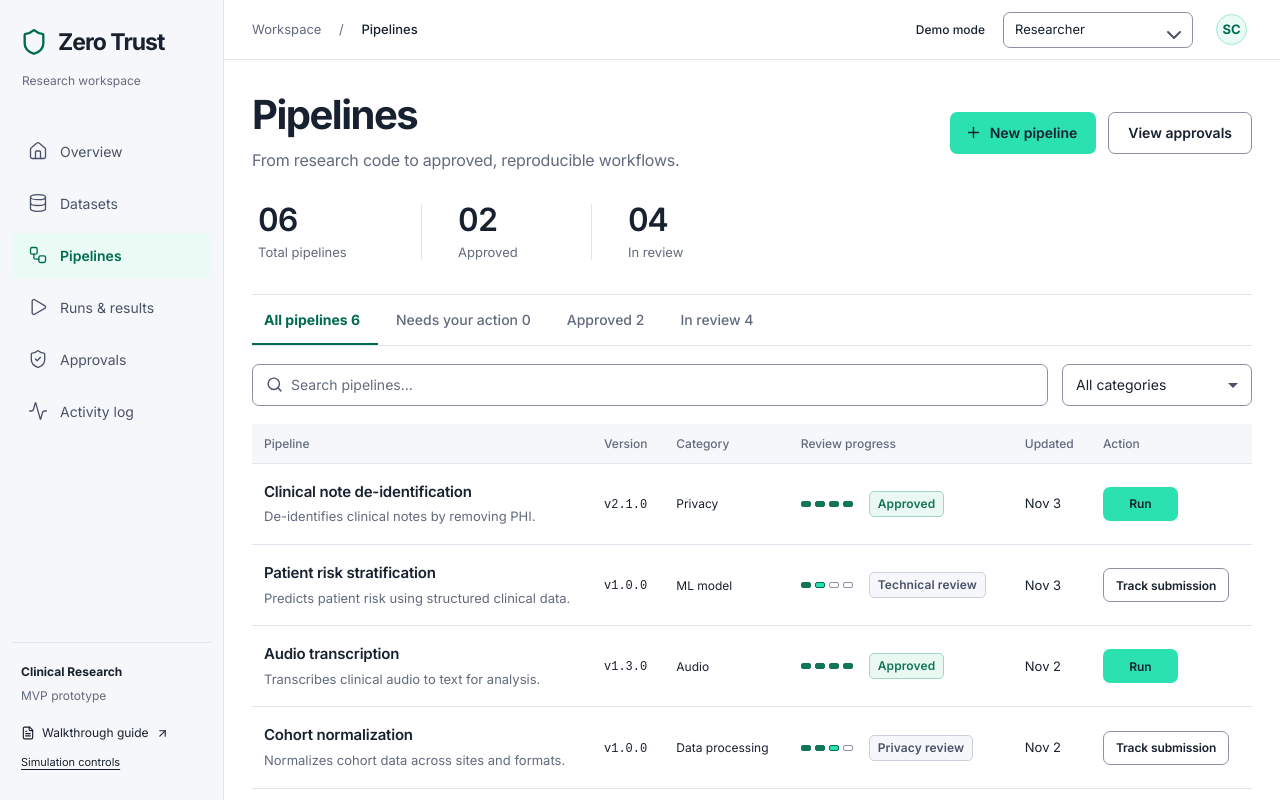
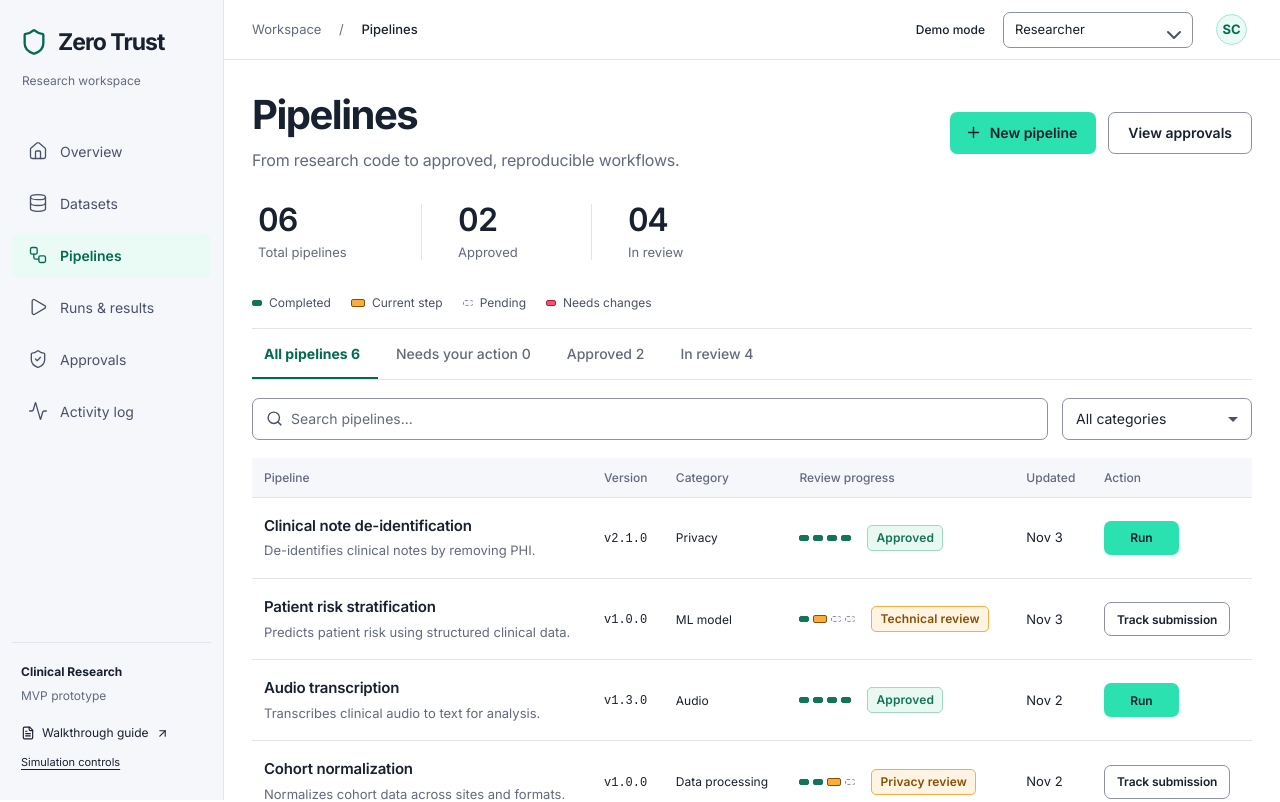
Before and after one commit to T-dotnet/Zero_trust, a React (Vite) app: page / in a window 1280 px wide. Shown: the top 802 px of the page. Built offline with nearby package versions, Linux system fonts and the light colour scheme.

Commit message:
style(mvp): distinguish review progress with clear state colors

```diff
--- a/src/mvp/PipelineViews.tsx
+++ b/src/mvp/PipelineViews.tsx
@@ -30,6 +30,7 @@ import {
   PageHeader,
   PipelineProgress,
   ReviewGuide,
+  ReviewProgressLegend,
   SearchField,
 } from "./ui";
 
@@ -118,6 +119,7 @@ export function PipelineCatalog({
           </div>
         ))}
       </div>
+      <ReviewProgressLegend />
       <section className="table-panel">
         {!compact && (
           <Tabs
@@ -348,6 +350,7 @@ export function Approvals({
         New submissions pass Ethical, Technical, Privacy, and Security review.
         Publication remains an author action.
       </div>
+      <ReviewProgressLegend />
       <section className="table-panel">
         <Tabs
           value={scope}
--- a/src/mvp/ReviewView.tsx
+++ b/src/mvp/ReviewView.tsx
@@ -121,7 +121,7 @@ export function ReviewView({
         title={p.status === "Approved" ? "Pipeline details" : "Pipeline review"}
         description={`${p.name} · ${p.version}`}
       />
-      <div className="compact-review-status">
+      <div className={`compact-review-status ${activeReview || p.status === "Ready to publish" ? "review-current" : p.status === "Rejected" || p.status === "Changes requested" ? "review-blocked" : p.status === "Approved" ? "review-complete" : "review-pending"}`}>
         <div>
           <span className="eyebrow">
             {activeReview ? "Current stage" : "Submission status"}
@@ -150,7 +150,7 @@ export function ReviewView({
             <>
               <div className="section-title">
                 <h2>{stage} review</h2>
-                <Status>Action required</Status>
+                <Status kind="warning">Action required</Status>
               </div>
               <p className="assigned">Assigned to {REVIEWERS[stage]}</p>
               <p className="review-purpose">{REASONS[stage]}</p>
@@ -238,7 +238,7 @@ export function ReviewView({
             </>
           ) : activeReview ? (
             <>
-              <Status>Awaiting {stage.toLowerCase()} review</Status>
+              <Status kind="warning">Awaiting {stage.toLowerCase()} review</Status>
               <h2>
                 {role === "Researcher"
                   ? "Submitted for review"
@@ -317,7 +317,7 @@ export function ReviewView({
             </>
           ) : (
             <>
-              <Status kind={p.status === "Rejected" ? "error" : "warning"}>
+              <Status kind={p.status === "Draft" ? "neutral" : "error"}>
                 {p.status}
               </Status>
               <h2>
--- a/src/mvp/mvp.css
+++ b/src/mvp/mvp.css
@@ -1781,3 +1781,83 @@
   background: var(--zt-error-soft);
   border-color: var(--zt-error-border);
 }
+
+/* Review progress has separate hues and marker shapes for each state. */
+.review-progress-legend {
+  display: flex;
+  flex-wrap: wrap;
+  align-items: center;
+  gap: 8px 20px;
+  margin: 0 0 16px;
+  color: var(--zt-body);
+  font-size: 12px;
+  line-height: 1.5;
+}
+.review-progress-legend > span {
+  display: inline-flex;
+  align-items: center;
+  gap: 7px;
+  white-space: nowrap;
+}
+.review-progress-legend i,
+.progress-blocks > span {
+  display: inline-block;
+  width: 10px;
+  height: 6px;
+  border: 1px solid var(--zt-slate);
+  border-radius: 2px;
+  background: var(--zt-surface);
+}
+.review-progress-legend .complete,
+.progress-blocks > span.complete {
+  background: var(--zt-success);
+  border-color: var(--zt-success);
+}
+.review-progress-legend .current,
+.progress-blocks > span.current {
+  width: 14px;
+  height: 8px;
+  background: var(--zt-warning-accent);
+  border-color: var(--zt-warning);
+}
+.review-progress-legend .pending,
+.progress-blocks > span.pending {
+  background: var(--zt-surface);
+  border-color: var(--zt-slate);
+  border-style: dashed;
+}
+.review-progress-legend .blocked,
+.progress-blocks > span.blocked {
+  background: var(--zt-error-accent);
+  border-color: var(--zt-error);
+}
+.progress-blocks { align-items: center; }
+.stage-path li.current {
+  background: var(--zt-warning-soft);
+  border-color: var(--zt-warning-accent);
+}
+.stage-path li.current .stage-number {
+  color: var(--zt-ink);
+  background: var(--zt-warning-accent);
+  box-shadow: 0 0 0 1px var(--zt-warning);
+}
+.stage-path li.current.blocked {
+  background: var(--zt-error-soft);
+  border-color: var(--zt-error-border);
+}
+.stage-path li.current.blocked .stage-number {
+  background: var(--zt-error-accent);
+  box-shadow: 0 0 0 1px var(--zt-error);
+}
+.stage-path li.current.not-started {
+  background: var(--zt-surface);
+  border-color: var(--zt-neutral-border);
+}
+.stage-path li.current.not-started .stage-number {
+  background: var(--zt-surface-hover);
+  color: var(--zt-body);
+  box-shadow: none;
+}
+@media (max-width: 900px) {
+  .review-progress-legend { font-size: 0.875rem; gap: 8px 16px; }
+}
--- a/src/mvp/ui.tsx
+++ b/src/mvp/ui.tsx
@@ -70,18 +70,30 @@ export function Status({
     </span>
   );
 }
+export function ReviewProgressLegend() {
+  return (
+    <div className="review-progress-legend" role="group" aria-label="Review progress legend">
+      <span><i className="complete" aria-hidden="true" />Completed</span>
+      <span><i className="current" aria-hidden="true" />Current step</span>
+      <span><i className="pending" aria-hidden="true" />Pending</span>
+      <span><i className="blocked" aria-hidden="true" />Needs changes</span>
+    </div>
+  );
+}
 export function PipelineProgress({ pipeline }: { pipeline: Pipeline }) {
   const approved = pipeline.status === "Approved";
+  const needsChanges = pipeline.status === "Rejected" || pipeline.status === "Changes requested";
   return (
     <div className="pipeline-progress">
       <span
         className="progress-blocks"
-        aria-label={`${pipeline.stage} of 4 stages approved`}
+        role="img"
+        aria-label={`${pipeline.stage} of 4 stages approved; ${stageLabel(pipeline)}`}
       >
         {STAGES.map((stage, i) => (
           <Tooltip
             key={stage}
-            title={`${stage}: ${i < pipeline.stage ? "approved" : i === pipeline.stage && pipeline.status === "In review" ? "current review" : "pending"}`}
+            title={`${stage}: ${i < pipeline.stage ? "approved" : i === pipeline.stage && pipeline.status === "In review" ? "current review" : i === pipeline.stage && needsChanges ? "needs author changes" : "pending"}`}
           >
             <span
               className={
@@ -89,7 +101,9 @@ export function PipelineProgress({ pipeline }: { pipeline: Pipeline }) {
                   ? "complete"
                   : i === pipeline.stage && pipeline.status === "In review"
                     ? "current"
-                    : ""
+                    : i === pipeline.stage && needsChanges
+                      ? "blocked"
+                      : "pending"
               }
             />
           </Tooltip>
@@ -101,9 +115,11 @@ export function PipelineProgress({ pipeline }: { pipeline: Pipeline }) {
             ? "success"
             : pipeline.status === "Rejected"
               ? "error"
-              : pipeline.status === "Changes requested"
-                ? "warning"
-                : "neutral"
+              : needsChanges
+                ? "error"
+                : pipeline.status === "In review" || pipeline.status === "Ready to publish"
+                  ? "warning"
+                  : "neutral"
         }
       >
         {stageLabel(pipeline)}
@@ -119,6 +135,8 @@ export function StagePath({
   illustrative?: boolean;
 }) {
   return (
+    <>
+    <ReviewProgressLegend />
     <ol className={`stage-path ${illustrative ? "illustrative" : ""}`}>
       {[...STAGES.map((s) => `${s} review`), "Publication"].map((label, i) => {
         const complete =
@@ -129,7 +147,8 @@ export function StagePath({
         return (
           <li
             key={label}
-            className={`${complete ? "complete" : ""} ${current ? "current" : ""}`}
+            className={`${complete ? "complete" : ""} ${current ? "current" : ""} ${current && (pipeline?.status === "Rejected" || pipeline?.status === "Changes requested") ? "blocked" : ""} ${pipeline?.status === "Draft" ? "not-started" : ""}`}
+            aria-current={current && pipeline?.status !== "Draft" && pipeline?.status !== "Rejected" && pipeline?.status !== "Changes requested" ? "step" : undefined}
           >
             <span className="stage-number">
               {complete ? <Check size={15} /> : String(i + 1).padStart(2, "0")}
@@ -158,6 +177,7 @@ export function StagePath({
         );
       })}
     </ol>
+    </>
   );
 }
 export function HistoryList({
--- a/src/mvp/ux.css
+++ b/src/mvp/ux.css
@@ -369,3 +369,16 @@
     grid-template-columns: minmax(0, 1fr);
   }
 }
+
+.compact-review-status.review-current {
+  background: var(--zt-warning-soft);
+  border-color: var(--zt-warning-accent);
+}
+.compact-review-status.review-blocked {
+  background: var(--zt-error-soft);
+  border-color: var(--zt-error-border);
+}
+.compact-review-status.review-pending {
+  background: var(--zt-surface);
+  border-color: var(--zt-neutral-border);
+}
```
Also changed, not shown: 1 other file (tests, documents, lock files or other folders).
